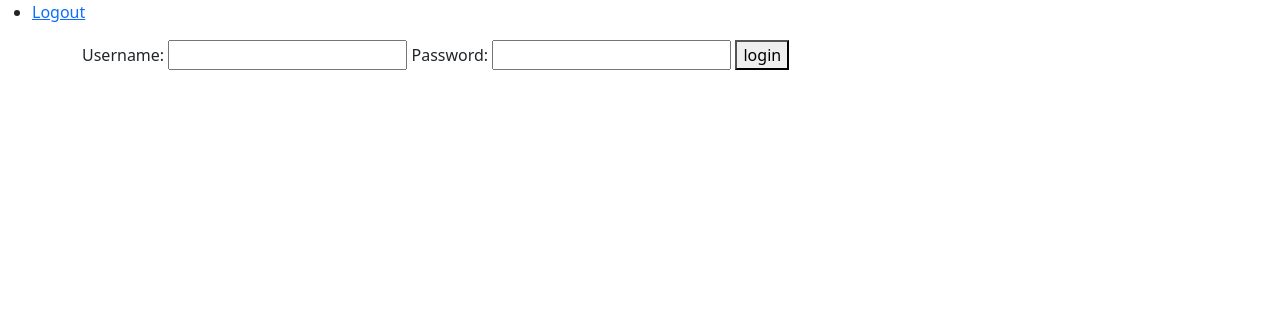
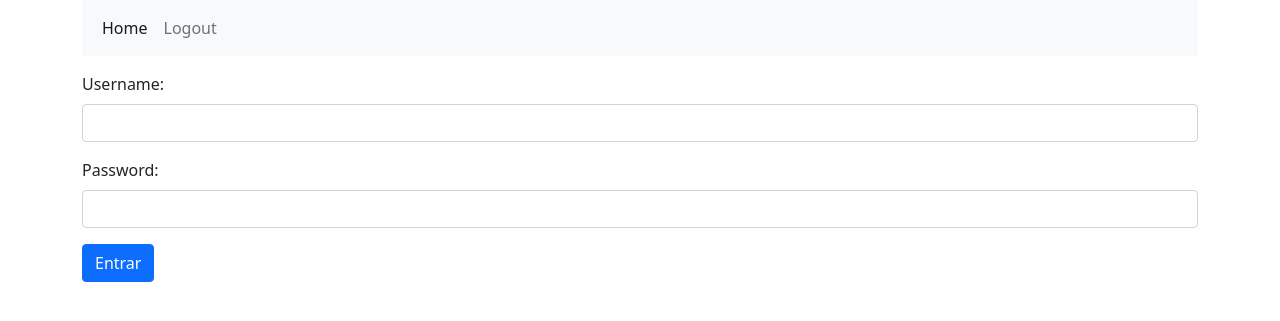
Before and after one commit to ONsistems/pruebas-tecnicas, a Symfony app: template secretaligner/src/Resources/views/security/login.html.twig in a window 1280 px wide. Shown: the top 321 px of the page. Run offline with Twig, Linux system fonts and the light colour scheme; the template is opened without the code that fills it, so the values that code supplies are empty; some libraries are stand-ins or nearby versions.

Commit message:
Last Review and Clean code

```diff
--- a/secretaligner/src/Controller/SecurityController.php
+++ b/secretaligner/src/Controller/SecurityController.php
@@ -13,12 +13,8 @@ class SecurityController extends Controller
      */
     public function loginAction(AuthenticationUtils $authenticationUtils)
 	{
-	    // get the login error if there is one
 	    $error = $authenticationUtils->getLastAuthenticationError();
-
-	    // last username entered by the user
 	    $lastUsername = $authenticationUtils->getLastUsername();
-
 	    return $this->render('security/login.html.twig', [
 	        'last_username' => $lastUsername,
 	        'error'         => $error,
--- a/secretaligner/src/Resources/views/main.html.twig
+++ b/secretaligner/src/Resources/views/main.html.twig
@@ -8,20 +8,48 @@
             <meta name="viewport" content="width=device-width, initial-scale=1">
             <link href="https://cdn.jsdelivr.net/npm/bootstrap@5.0.0-beta2/dist/css/bootstrap.min.css" rel="stylesheet" integrity="sha384-BmbxuPwQa2lc/FVzBcNJ7UAyJxM6wuqIj61tLrc4wSX0szH/Ev+nYRRuWlolflfl" crossorigin="anonymous">
             <script src="https://code.jquery.com/jquery-3.5.1.min.js"crossorigin="anonymous"></script>
-            <script src="https://cdn.jsdelivr.net/npm/bootstrap@5.0.0-beta2/dist/js/bootstrap.bundle.min.js" integrity="sha384-b5kHyXgcpbZJO/tY9Ul7kGkf1S0CWuKcCD38l8YkeH8z8QjE0GmW1gYU5S9FOnJ0" crossorigin="anonymous"></script>
             <script src="https://cdn.jsdelivr.net/npm/@popperjs/core@2.6.0/dist/umd/popper.min.js" integrity="sha384-KsvD1yqQ1/1+IA7gi3P0tyJcT3vR+NdBTt13hSJ2lnve8agRGXTTyNaBYmCR/Nwi" crossorigin="anonymous"></script>
             <script src="https://cdn.jsdelivr.net/npm/bootstrap@5.0.0-beta2/dist/js/bootstrap.min.js" integrity="sha384-nsg8ua9HAw1y0W1btsyWgBklPnCUAFLuTMS2G72MMONqmOymq585AcH49TLBQObG" crossorigin="anonymous"></script>
+            <style>
+                ul{
+                    padding-left: 0;
+                }
+            </style>
         {% endblock %}
     </head>
-    <body>
+    <body class="container">
         <header class="header">
             <ul class="navi">
                 {% if app.request.get('_route') != 'login' %}
-                        <li><a href="{{ path('logout') }}">Logout</a></li>
+                    <nav class="navbar navbar-expand-lg navbar-light bg-light">
+                      <div class="container-fluid">
+                        <div class="collapse navbar-collapse" id="navbarSupportedContent">
+                          <ul class="navbar-nav me-auto mb-2 mb-lg-0">
+                            <li class="nav-item">
+                              <a class="nav-link active" aria-current="page" href="/todo-list">Home</a>
+                            </li>
+                            {% if is_granted('ROLE_ADMIN') %}
+                            <li class="nav-item dropdown">
+                              <a class="nav-link dropdown-toggle" href="#" id="navbarDropdown" role="button" data-bs-toggle="dropdown" aria-expanded="false">
+                                Usuarios
+                              </a>
+                              <ul class="dropdown-menu" aria-labelledby="navbarDropdown">
+                                <li><a class="dropdown-item" href="/todo-list-user/mortadelo">Mortadelo</a></li>
+                                <li><a class="dropdown-item" href="/todo-list-user/filemon">Filemon</a></li>
+                              </ul>
+                            </li>
+                            {% endif %}
+                            <li class="nav-item">
+                              <a class="nav-link" aria-current="page" href="{{ path('logout') }}">Logout</a></a>
+                            </li>
+                          </ul>
+                        </div>
+                      </div>
+                    </nav>
                 {% endif %}
             </ul>
         </header>
-        <div class="container" id="content">{% block content %}{% endblock %}</div>
+        <div  id="content">{% block content %}{% endblock %}</div>
         <div id="footer">
             {% block footer %}
             {% endblock %}
--- a/secretaligner/src/Resources/views/security/login.html.twig
+++ b/secretaligner/src/Resources/views/security/login.html.twig
@@ -6,18 +6,14 @@
 {% endif %}
 
 <form action="{{ path('login') }}" method="post">
-    <label for="username">Username:</label>
-    <input type="text" id="username" name="_username" value="{{ last_username }}"/>
-
-    <label for="password">Password:</label>
-    <input type="password" id="password" name="_password"/>
-
-    {#
-        If you want to control the URL the user
-        is redirected to on success (more details below)
-        <input type="hidden" name="_target_path" value="/account"/>
-    #}
-
-    <button type="submit">login</button>
+    <div class="mb-3">
+        <label for="exampleInputEmail1" class="form-label">Username:</label>
+        <input type="text" class="form-control" id="exampleInputEmail1" aria-describedby="emailHelp" name="_username" value="{{ last_username }}"/>
+    </div>
+    <div class="mb-3">
+        <label for="exampleInputPassword1" class="form-label">Password:</label>
+        <input type="password" class="form-control" id="exampleInputPassword1" name="_password" />
+    </div>
+    <button type="submit" class="btn btn-primary">Entrar</button>
 </form>
 {% endblock %}
```
Also changed, not shown: secretaligner/src/Controller/TodoController.php (+10 -7 lines), secretaligner/src/Repository/TodoRepository.php (+0 -29 lines), secretaligner/src/Repository/UserRepository.php (+0 -29 lines), secretaligner/src/Resources/views/list_todo.html.twig (+9 -5 lines), secretaligner/README.md (added).
